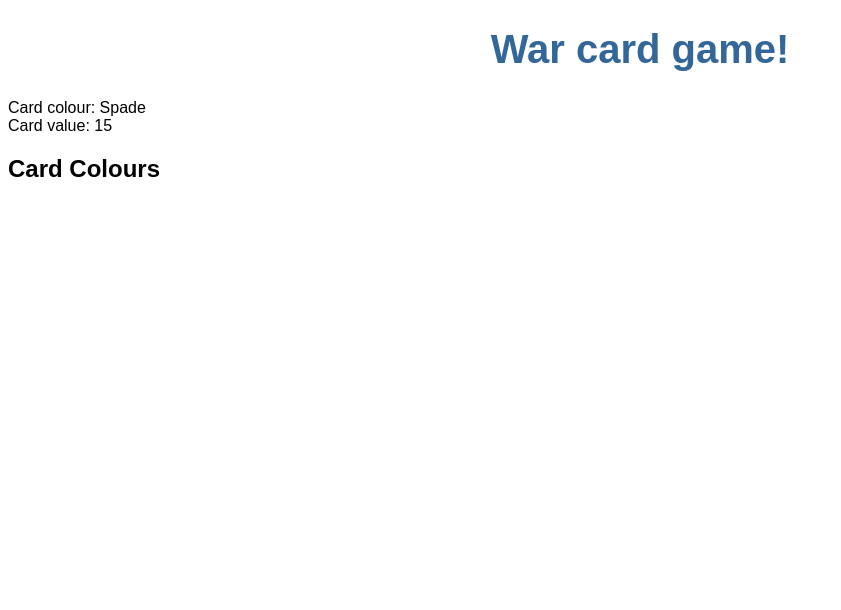
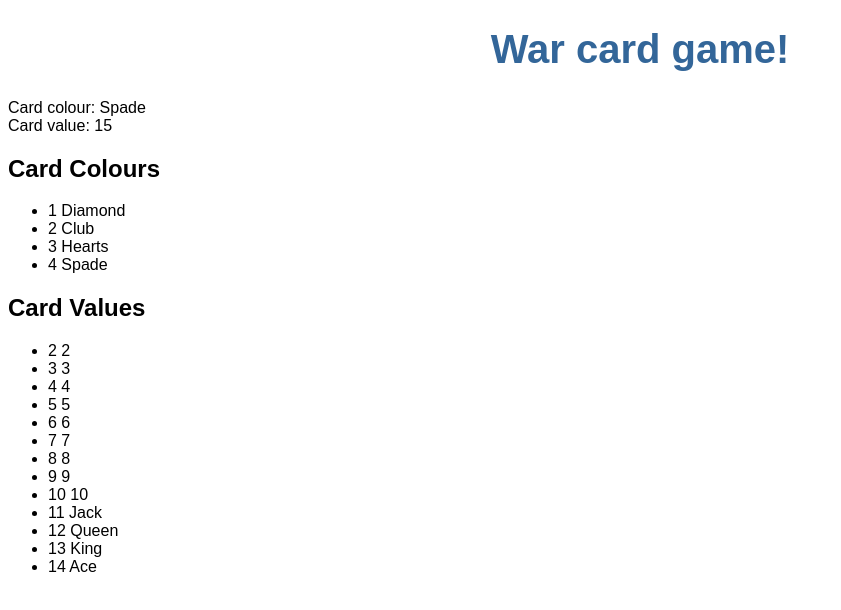
Before and after one commit to OldShaterhan/War-card-game, an Angular app: page / in a window 1280 px wide. Shown: the top 610 px of the page, without its empty margins (0-841 px from the left). Built offline with nearby package versions, Linux system fonts and the light colour scheme.

Commit message:
v.0.0.4 printing card colours and card values

```diff
--- a/src/app/card-colours/card-colours.component.html
+++ b/src/app/card-colours/card-colours.component.html
@@ -1,5 +1,6 @@
 <h2>Card Colours</h2>
 <ul class="cardcolours">
+
   <li *ngFor="let cardcolour of cardcolours">
     <span class="badge">{{cardcolour.id}}</span> {{cardcolour.name}}
   </li>
--- a/src/app/card-colours/card-colours.component.ts
+++ b/src/app/card-colours/card-colours.component.ts
@@ -7,12 +7,11 @@ import { CARDCOLOURS } from '../mock-colours';
   styleUrls: ['./card-colours.component.css']
 })
 export class CardColoursComponent implements OnInit {
-
+    cardcolours = CARDCOLOURS;
   constructor() { }
 
   ngOnInit() {
-    //cardcolours = CARDCOLOURS; - without let an error occurs
-    let cardcolours = CARDCOLOURS;
+
   }
 
 }
--- a/src/app/cards-value/cards-value.component.html
+++ b/src/app/cards-value/cards-value.component.html
@@ -1,3 +1,7 @@
-<p>
-  cards-value works!
-</p>
+<h2>Card Values</h2>
+<ul class="cardvalues">
+
+  <li *ngFor="let cardvalue of cardvalues">
+    <span class="badge">{{cardvalue.id}}</span> {{cardvalue.name}}
+  </li>
+</ul>
--- a/src/app/cards-value/cards-value.component.ts
+++ b/src/app/cards-value/cards-value.component.ts
@@ -7,12 +7,10 @@ import { CARDVALUES } from '../mock-values';
   styleUrls: ['./cards-value.component.css']
 })
 export class CardsValueComponent implements OnInit {
-
+  cardvalues = CARDVALUES;
   constructor() { }
 
   ngOnInit() {
-    //cardvalues = CARDVALUES; - without let an error occurs
-    let cardvalues = CARDVALUES;
   }
 
 }
--- a/src/app/cards/cards.component.html
+++ b/src/app/cards/cards.component.html
@@ -1,12 +1,16 @@
 
 <div>
   <span>
-      Card colour: </span>
+    Card colour:
+  </span>
   {{card.colour}}
 </div>
 <div>
   <span>
-      Card value: </span>{{card.value}}
+    Card value:
+  </span>{{card.value}}
 </div>
 
 <app-card-colours></app-card-colours>
+
+<app-cards-value></app-cards-value>
```
Lines whose indentation alone changed are shown as unchanged.
